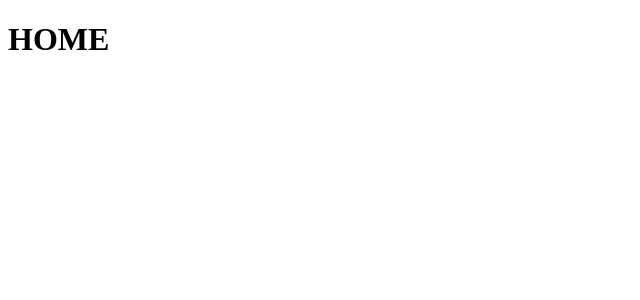
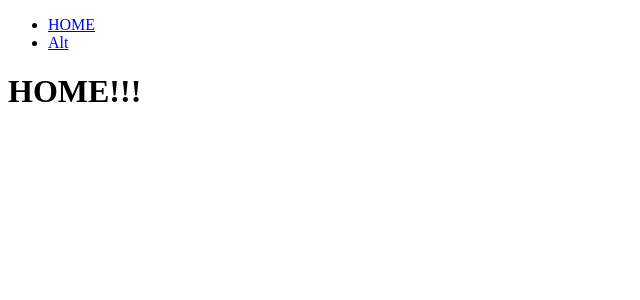
Before and after one commit to NoisyApple/react-review-expo, a React app: page / in a window 1280 px wide. Shown: the top 300 px of the page, without its empty margins (0-640 px from the left). Built offline with nearby package versions, Linux system fonts and the light colour scheme.

Commit message:
:sparkles: NavBar component added.

```diff
--- a/src/Components/App.jsx
+++ b/src/Components/App.jsx
@@ -1,15 +1,18 @@
 import React from "react";
 import { BrowserRouter as Router, Route, Switch } from "react-router-dom";
+import Home from "./Home/Home";
+import NavBar from "./NavBar/NavBar";
 
 const App = () => {
   return (
     <Router>
+      <NavBar />
       <Switch>
         <Route path="/alt-path">
           <h1>Hello There!</h1>
         </Route>
         <Route path="/">
-          <h1>HOME</h1>
+          <Home />
         </Route>
       </Switch>
     </Router>
--- /dev/null
+++ b/src/Components/Home/Home.jsx
@@ -0,0 +1,7 @@
+import React from "react";
+
+const Home = () => {
+  return <h1>HOME!!!</h1>;
+};
+
+export default Home;
--- /dev/null
+++ b/src/Components/NavBar/NavBar.jsx
@@ -0,0 +1,19 @@
+import React from "react";
+import { Link } from "react-router-dom";
+
+const NavBar = () => {
+  return (
+    <nav>
+      <ul>
+        <li>
+          <Link to="/">HOME</Link>
+        </li>
+        <li>
+          <Link to="/alt-path">Alt</Link>
+        </li>
+      </ul>
+    </nav>
+  );
+};
+
+export default NavBar;
```
